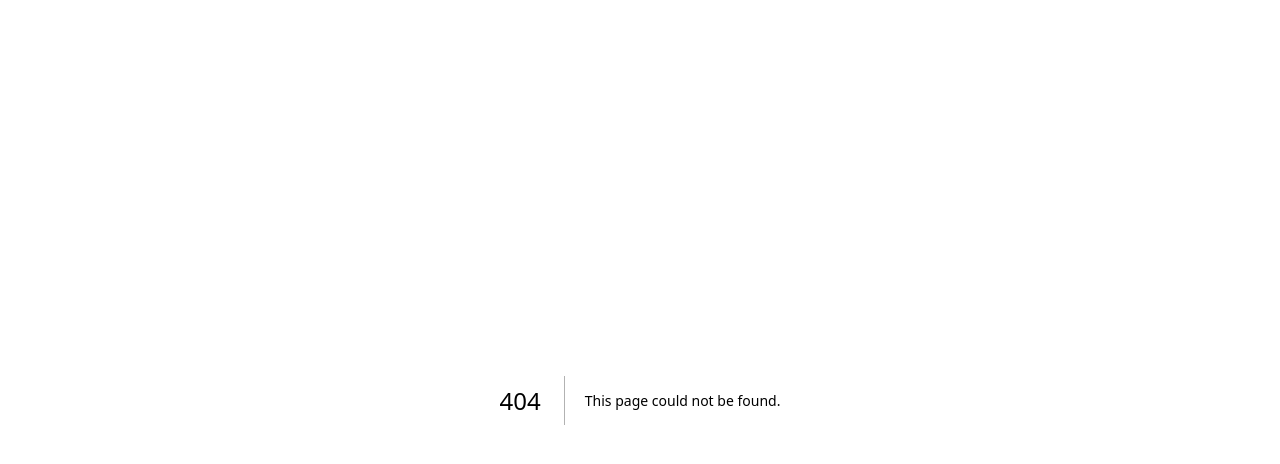
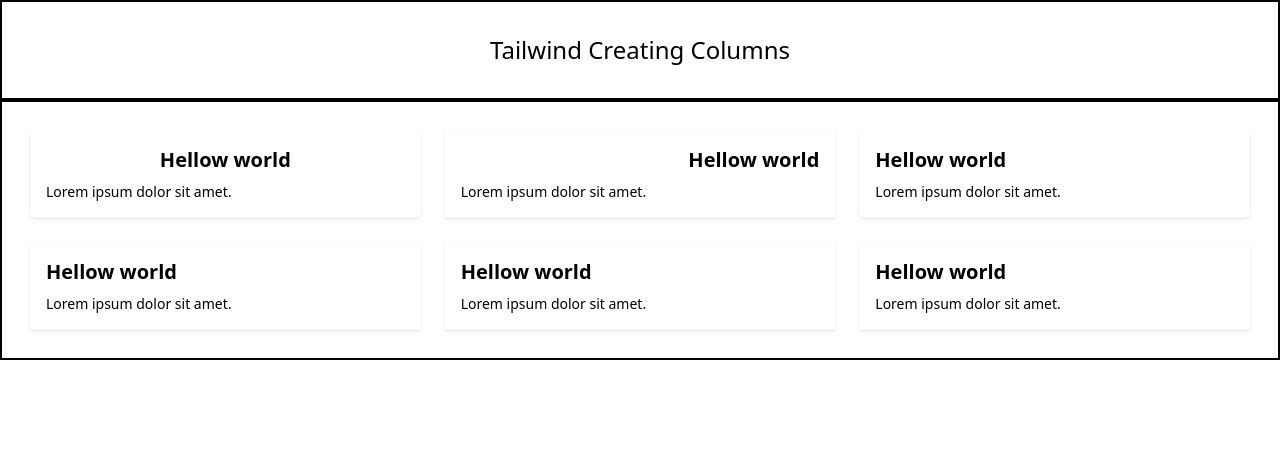
Before and after one commit to egrizq/next-js, a Next.js app: page /tailwind in a window 1280 px wide. Before the commit this address had no page. Shown: the top 464 px of the page. Built offline with nearby package versions, Linux system fonts and the light colour scheme.

Commit message:
learn flex & create card

```diff
--- a/src/app/components/profile.tsx
+++ b/src/app/components/profile.tsx
@@ -1,6 +1,6 @@
 import '../styles.css';
 
-type Data = {
+export type Data = {
     username: string
     alamat: {
         provinsi: string
@@ -8,9 +8,10 @@
     }
 }
 
-type Status = {
+export type Status = {
     current: 'pending' | 'on going'
 }
+
 
 const Nama: React.FC<{ input: Data; condition: Status; }> = ({ input, condition }) => {
 
@@ -35,4 +36,3 @@
 }
 
 export default Nama;
-export type { Data, Status };
--- /dev/null
+++ b/src/app/components/tag.tsx
@@ -0,0 +1,11 @@
+const Tag: React.FC<{tag: string}> = ({tag}) => {
+    return (
+        <>
+            <div className="bg-green-400 p-1 rounded-md text-xs">
+                {tag}
+            </div>
+        </>
+    )
+}
+
+export default Tag;
--- a/src/app/page.tsx
+++ b/src/app/page.tsx
@@ -1,3 +1,5 @@
+import './styles.css';
+
 export default function Home() {
-    return <h1>Welcome Home!</h1>
+    return <h1 className='text-center font-semibold text-4xl p-12'>Welcome Home!</h1>
 }
--- a/src/app/product/page.tsx
+++ b/src/app/product/page.tsx
@@ -7,9 +7,15 @@
         {lokasi: "bandung", level: "smk"}
     ]
 
+    const fruits = ['apple', 'banana', 'orange'];
+
     return (
         <>
-            <SchoolData school={items}/>
+            <ul>
+                {fruits.map((fruit) => (
+                    <li key={fruit}>{fruit}</li>
+                ))}
+            </ul>
         </>
     )
 }
--- /dev/null
+++ b/src/app/tailwind/card/page.tsx
@@ -0,0 +1,37 @@
+import "../../styles.css"
+import Tag from '../../components/tag';
+
+export default function ColorCardCenter() {
+    return (
+        <>
+            <title>card bewarna</title>
+
+            <div className="container mx-auto p-4 border-2 border-black flex justify-center">
+                <div className="flex flex-wrap w-full">
+
+                    <div className="flex flex-col w-6/12 space-y-3 p-4 bg-gray-200 mx-auto rounded-md font-mono">
+                        <a className="text-xl font-bold hover:text-blue-700" href="https://medium.com/@rizq.ramadhan17/the-main-idea-building-text-summarization-using-hugging-face-fae34e7500f4">
+                            The Main Idea Building Text Summarization Using Hugging Face!
+                        </a>
+                        <div>
+                            Sharing ideas and building text summarization using Transformers from Hugging Face to understand English long text into a concise conclusion Bahasa.
+                        </div>
+                        <a href="https://github.com/egrizq/text_summarization" className="underline hover:text-blue-700">
+                            source code
+                        </a>
+                        <div className="flex flex-row space-x-3">
+                            <Tag tag="Text Summarization" />
+                            <Tag tag="Python" />
+                            <Tag tag="Machine Learning" />
+                            <Tag tag="Javascript" />
+                            <Tag tag="Torch" />
+                            <Tag tag="HTML" />
+                            <Tag tag="CSS" />
+                        </div>
+                    </div>
+
+                </div>
+            </div>
+        </>
+    )
+}
--- /dev/null
+++ b/src/app/tailwind/page.tsx
@@ -0,0 +1,83 @@
+import "../styles.css"
+
+export default function Card() {
+    return (
+        <>
+            <div className="container mx-auto p-8 border-2 border-black">
+                <p className="text-2xl text-center">
+                    Tailwind Creating Columns
+                </p>
+            </div>
+
+            <div className={"container mx-auto p-4 border-2 border-black"}>
+                <div className="flex flex-wrap w-full">
+
+                    <div className="p-3 w-4/12">
+                        <div className="flex flex-col rounded-md shadow p-4">
+                            <div className="text-xl font-bold text-center">
+                                Hellow world
+                            </div>
+                            <div className={"text-sm mt-2"}>
+                                Lorem ipsum dolor sit amet.
+                            </div>
+                        </div>
+                    </div>
+
+                    <div className="p-3 w-4/12">
+                        <div className="flex flex-col shadow p-4">
+                            <div className="text-xl font-bold text-end">
+                                Hellow world
+                            </div>
+                            <div className={"text-sm mt-2"}>
+                                Lorem ipsum dolor sit amet.
+                            </div>
+                        </div>
+                    </div>
+
+                    <div className="p-3 w-4/12">
+                        <div className="flex bg-white shadow rounded-md">
+                            <div className="flex flex-col p-4">
+                                <h1 className={"font-bold text-xl"}>Hellow world</h1>
+                                <p className="text-sm mt-2">Lorem ipsum dolor sit amet.</p>
+                            </div>
+                        </div>
+                    </div>
+
+                    <div className="p-3 w-4/12">
+                        <div className="flex flex-col shadow p-4">
+                            <div className="text-xl font-bold">
+                                Hellow world
+                            </div>
+                            <div className={"text-sm mt-2"}>
+                                Lorem ipsum dolor sit amet.
+                            </div>
+                        </div>
+                    </div>
+
+                    <div className="p-3 w-4/12">
+                        <div className="flex flex-col shadow p-4">
+                            <div className="text-xl font-bold">
+                                Hellow world
+                            </div>
+                            <div className={"text-sm mt-2"}>
+                                Lorem ipsum dolor sit amet.
+                            </div>
+                        </div>
+                    </div>
+
+                    <div className="p-3 w-4/12">
+                        <div className="flex flex-col shadow p-4">
+                            <div className="text-xl font-bold">
+                                Hellow world
+                            </div>
+                            <div className={"text-sm mt-2"}>
+                                Lorem ipsum dolor sit amet.
+                            </div>
+                        </div>
+                    </div>
+
+                </div>
+            </div>
+        </>
+    )
+}
--- a/tailwind.config.ts
+++ b/tailwind.config.ts
@@ -8,6 +8,9 @@
   ],
   theme: {
     extend: {},
+    fontFamily: {
+        mono: ['Cascadia Mono', 'monospace']
+    }
   },
   plugins: [],
 };
```
Also changed, not shown: src/app/props/page.tsx (renamed from src/app/profile-props/page.tsx).
